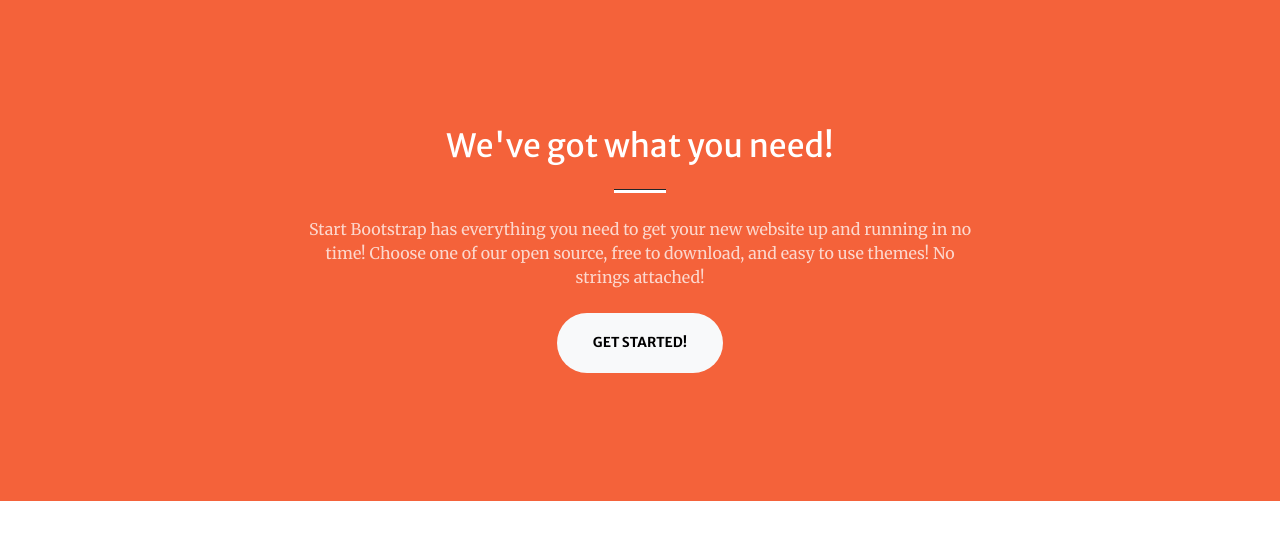
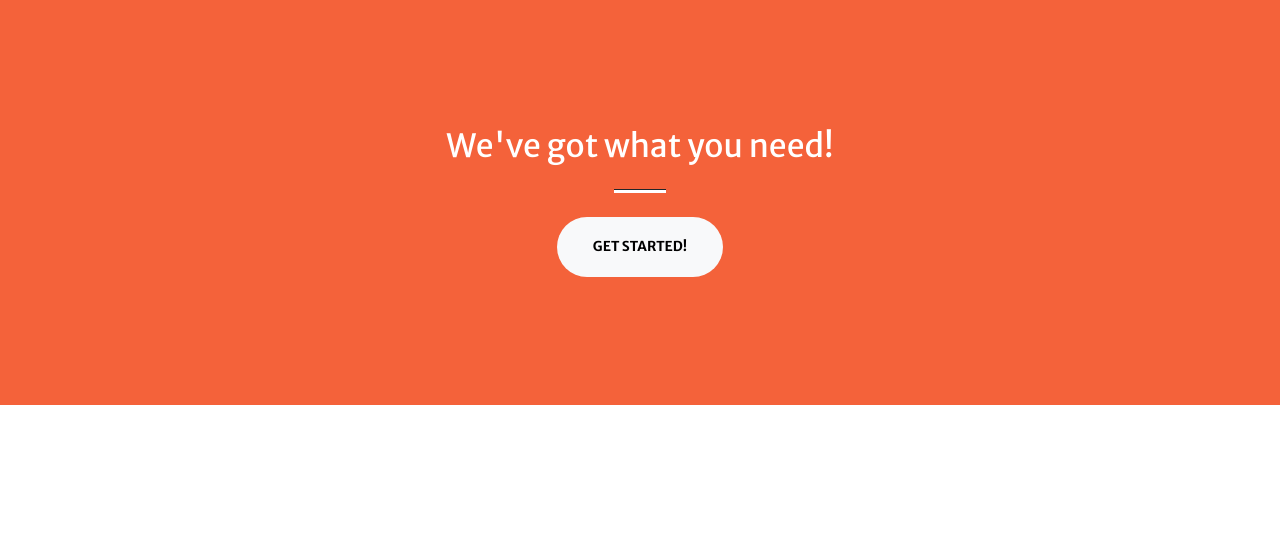
Before and after one commit to hpatnadeeshan/MS-3, a Flask app: page / in a window 1280 px wide. Shown: the part 801-1334 px from the top of the page. Run offline with Flask 3, Linux system fonts and the light colour scheme; some libraries are stand-ins or nearby versions.

Commit message:
remove the about paragraph

```diff
--- a/recipehub/templates/base.html
+++ b/recipehub/templates/base.html
@@ -106,11 +106,11 @@
           <div class="col-lg-8 text-center">
             <h2 class="text-white mt-0">We've got what you need!</h2>
             <hr class="divider divider-light" />
-            <p class="text-white-75 mb-4">
+            <!-- <p class="text-white-75 mb-4">
               Start Bootstrap has everything you need to get your new website up
               and running in no time! Choose one of our open source, free to
               download, and easy to use themes! No strings attached!
-            </p>
+            </p> -->
             <a class="btn btn-light btn-xl" href="#services">Get Started!</a>
           </div>
         </div>
```
